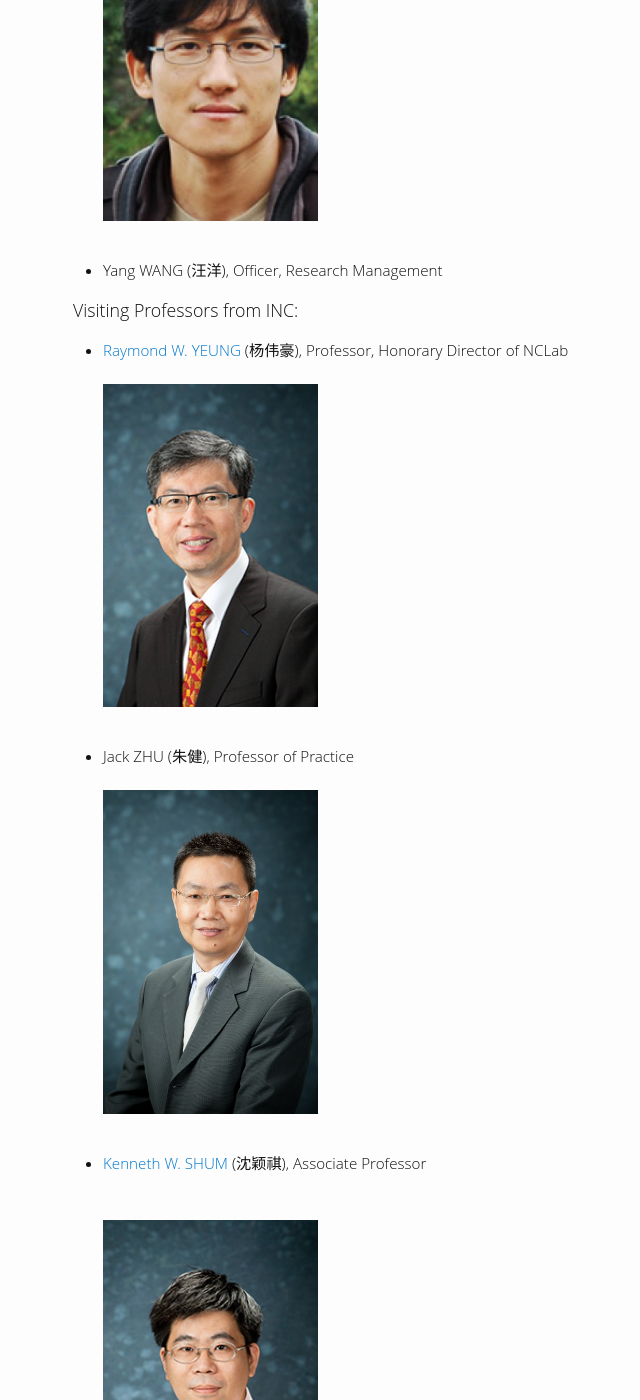
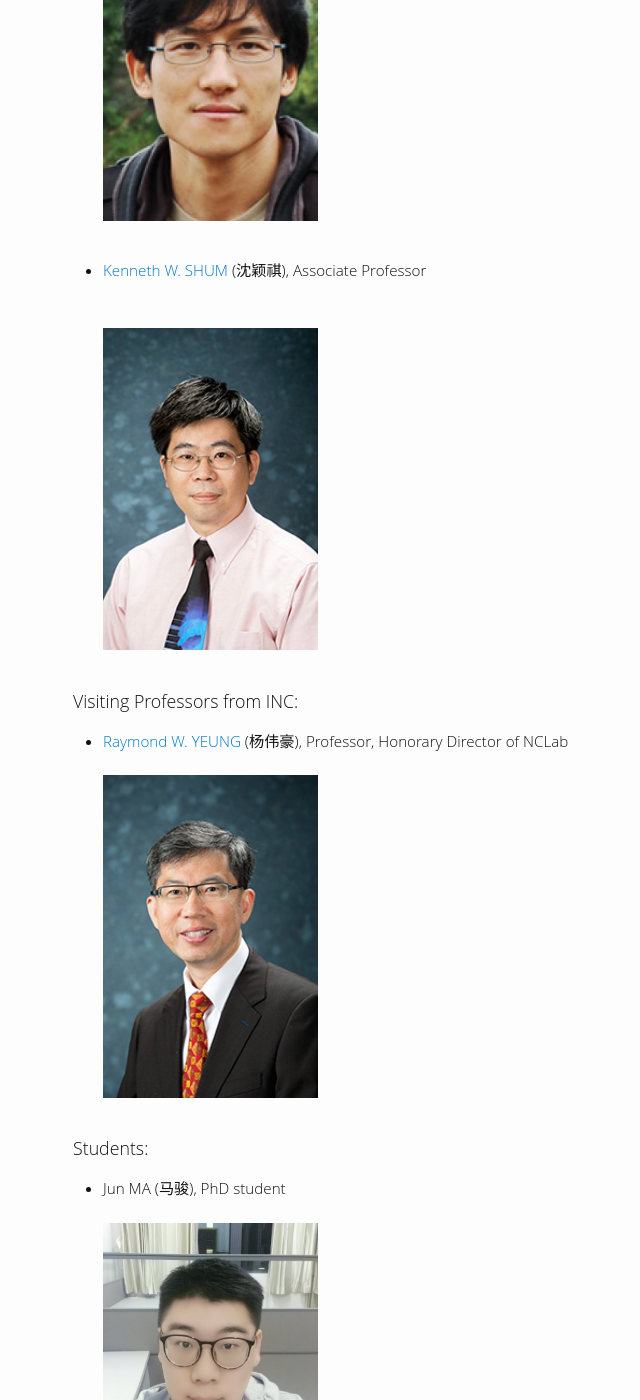
Before and after one commit to shhyang/nclab, a Jekyll site: the page built from people/index.md, in a window 1280 px wide and 1400 px high, scrolled down 307 px. Shown: the whole window, without its empty margins (122-762 px from the left). Built offline with Jekyll 4.4.1, drawn with Linux system fonts in a browser that asks for light colours; some web fonts are replaced; our own code applies the rules of GitHub Pages for plain Markdown files; some of the changed text lies outside the part shown.

Commit message:
Update index.md

```diff
--- a/people/index.md
+++ b/people/index.md
@@ -9,22 +9,14 @@ layout: default
 - [Shenghao YANG](https://shhyang.github.io/) (杨升浩),Research Assistant Professor<br/><br/>
 <img src="http://github.com/shhyang/nclab/raw/master/people/photos/image2.png" width="25%" /><br/><br/>
 
-- Yang WANG (汪洋), Officer, Research Management
+- [Kenneth W. SHUM](http://www.ie.cuhk.edu.hk/people/wkshum.shtml) (沈颖祺), Associate Professor<br/><br/>
+<img src="http://github.com/shhyang/nclab/raw/master/people/photos/WechatIMG29.jpeg" width="25%" /><br/><br/>
 
 ### Visiting Professors from INC:
 
 - [Raymond W. YEUNG](https://www.ie.cuhk.edu.hk/people/raymond.shtml) (杨伟豪), Professor, Honorary Director of NCLab<br/><br/>
 <img src="http://github.com/shhyang/nclab/raw/master/people/photos/WechatIMG30.jpeg" width="25%" />
 <br/><br/>
-
-- Jack ZHU (朱健), Professor of Practice<br/><br/>
-<img src="http://github.com/shhyang/nclab/raw/master/people/photos/image4.jpeg" width="25%" /><br/><br/>
-
-- [Kenneth W. SHUM](http://www.ie.cuhk.edu.hk/people/wkshum.shtml) (沈颖祺), Associate Professor<br/><br/>
-<img src="http://github.com/shhyang/nclab/raw/master/people/photos/WechatIMG29.jpeg" width="25%" /><br/><br/>
-
-- [Chung CHAN](http://home.ie.cuhk.edu.hk/~cchan/) (陈聪), Assistant Professor<br/><br/>
-<img src="http://github.com/shhyang/nclab/raw/master/people/photos/WechatIMG28.jpeg" width="25%" /><br/><br/>
 
 ### Students:
 
@@ -34,17 +26,7 @@ layout: default
 <img src="http://github.com/shhyang/nclab/raw/master/people/photos/WechatIMG18.jpeg" width="25%" /><br/><br/>
 - Licheng MAO (毛力成), undergraduate research assistant<br/><br/>
 <img src="http://github.com/shhyang/nclab/raw/master/people/photos/DSC_7397.JPG" width="40%" /><br/><br/>
-- Xuan HUANG (黄轩) , undergraduate research assistant<br/><br/>
-<img src="http://github.com/shhyang/nclab/raw/master/people/photos/DSC_0333.JPG" width="40%" /><br/><br/>
-- Yuezhan TAO (陶岳瞻), undergraduate research assistant<br/><br/>
-<img src="http://github.com/shhyang/nclab/raw/master/people/photos/WechatIMG14.jpeg" width="40%" /><br/><br/>
 - Sheng JIN (金盛), undergraduate research assistant<br/><br/>
 <img src="http://github.com/shhyang/nclab/raw/master/people/photos/WechatIMG13.jpeg" width="40%" /><br/><br/>
-- Yuanfei GUO (郭芫菲), undergraduate research assistant<br/><br/>
-<img src="http://github.com/shhyang/nclab/raw/master/people/photos/WechatIMG110.jpeg" width="40%" /><br/><br/>
-- Xianggang YU (余湘港), undergraduate research assistant<br/><br/>
-<img src="http://github.com/shhyang/nclab/raw/master/people/photos/DSC_7389.JPG" width="40%" /><br/><br/>
 - Jie WANG (王捷), undergraduate research assistant<br/><br/>
 <img src="http://github.com/shhyang/nclab/raw/master/people/photos/WechatIMG19.jpeg" width="40%" /><br/><br/>
-- Anlan HE (何安澜), undergraduate research assistant<br/><br/>
-- Zhengxiang ZHOU (周政翔), undergraduate research assistant<br/><br/>
```
